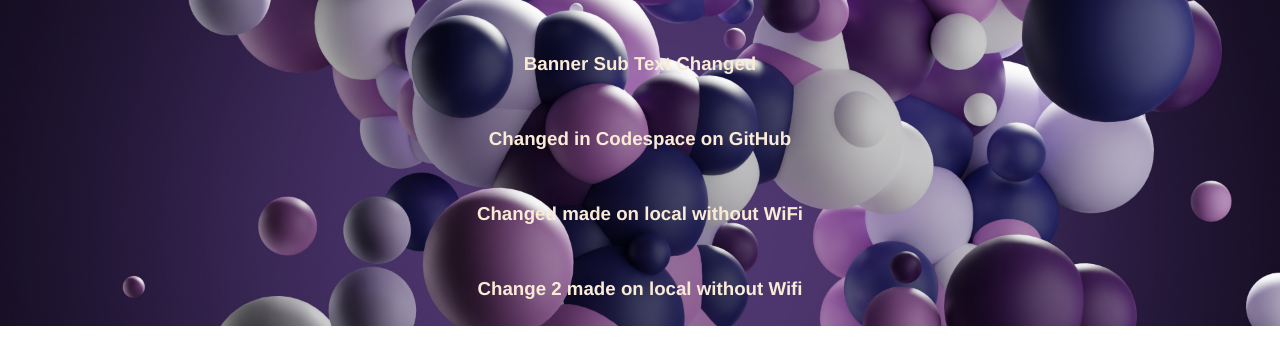
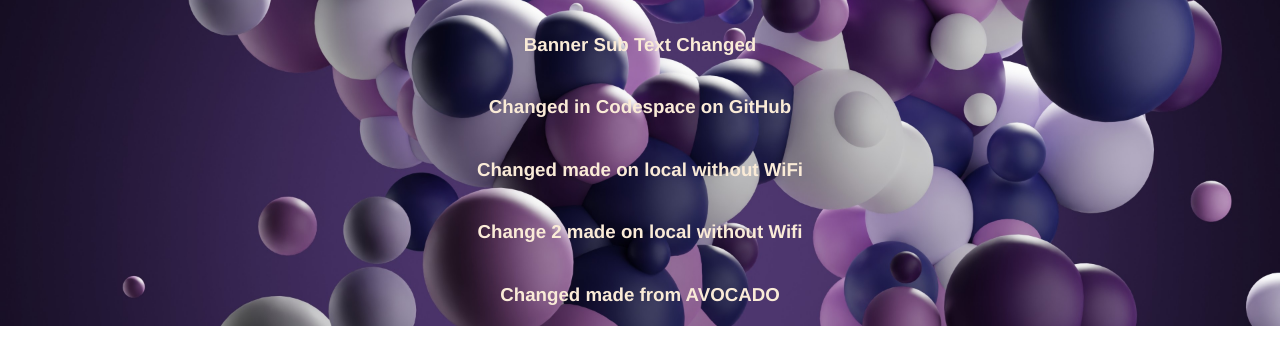
Before and after one commit to gronjski/website.project, a plain HTML site: page index.html in a window 1280 px wide. Shown: the part 208-572 px from the top of the page. Drawn offline with Linux system fonts and the light colour scheme.

Commit message:
Cange made from Avocado

```diff
--- a/index.html
+++ b/index.html
@@ -24,6 +24,7 @@
                 <h3>Changed in Codespace on GitHub</h3>
                 <h3>Changed made on local without WiFi</h3>
                 <h3>Change 2 made on local without Wifi</h3>
+                <h3>Changed made from AVOCADO</h3>
             </div>
         </main>
         <footer></footer>
```
